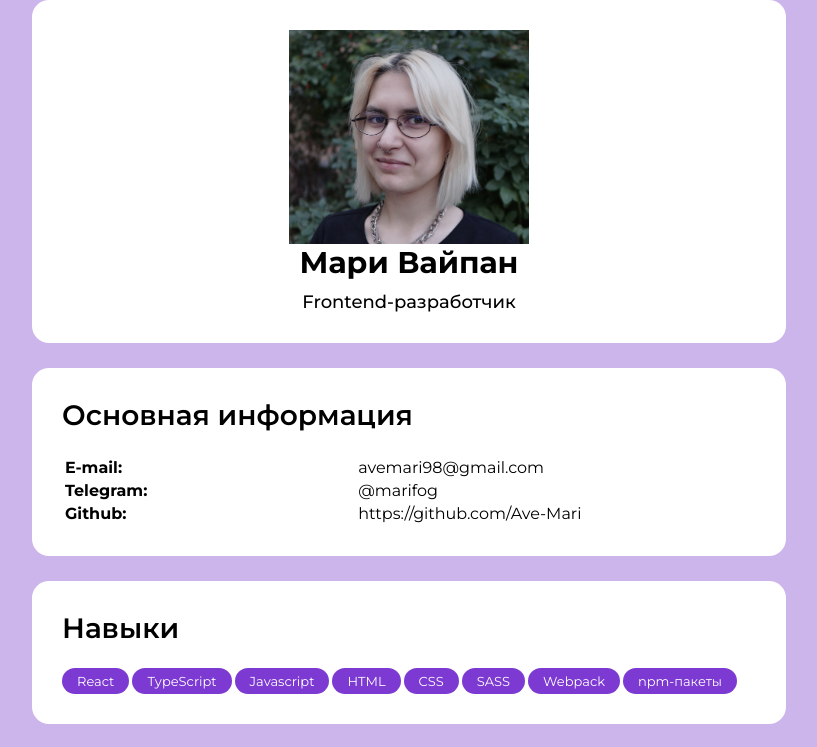
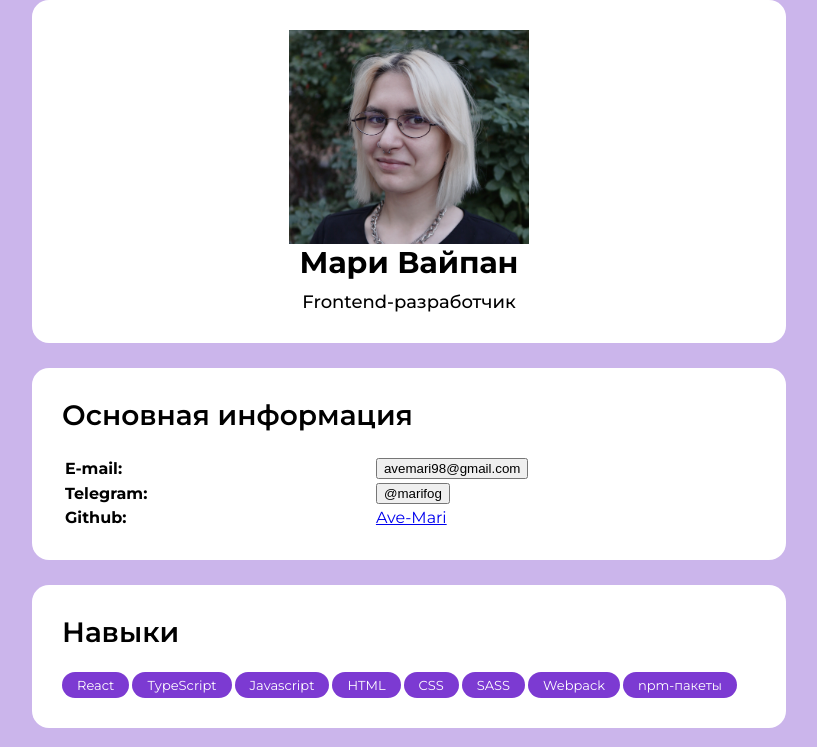
Before and after one commit to Ave-Mari/Mari-CV, a React app: page / in a window 1280 px wide. Shown: the top 747 px of the page, without its empty margins (231-1048 px from the left). Built offline with nearby package versions, Linux system fonts and the light colour scheme; the HTML template or start-up script is replaced by a standard one.

Commit message:
add function to copy contact information

```diff
--- a/src/components/Table/Table.tsx
+++ b/src/components/Table/Table.tsx
@@ -1,21 +1,38 @@
 import * as React from 'react';
+import {useState} from 'react';
 //styles
-import { Wrapper } from './Table.styles'
+import { Wrapper } from './Table.styles';
+//types
+type clickToCopy = (...args: any) => void;
 
 const Table: React.FC = () => {
+
+  //const [email, setEmail] = useState<string>('avemari98@gmail.com');
+
+  const clickToCopy: clickToCopy = (e) => {
+    console.log(e.target.value);
+    navigator.clipboard.writeText(e.target.value);
+  };
   return (
     <Wrapper>
     <tr>
       <th scope='row'>E-mail:</th>
-      <td>avemari98@gmail.com</td>
+      <td>
+        <button value="avemari98@gmail.com" onClick={e => clickToCopy(e)}>avemari98@gmail.com</button>
+      </td>
     </tr>
     <tr>
     <th scope='row'>Telegram:</th>
-      <td>@marifog</td>
+      <td>
+      <button value="@marifog" onClick={e => clickToCopy(e)}>@marifog</button>
+      </td>
     </tr>
     <tr>
     <th scope='row'>Github:</th>
-      <td>https://github.com/Ave-Mari</td>
+      <td>
+        <a href='https://github.com/Ave-Mari' target="_blank">Ave-Mari</a>
+
+        </td>
     </tr>
   </Wrapper>
   )
```
